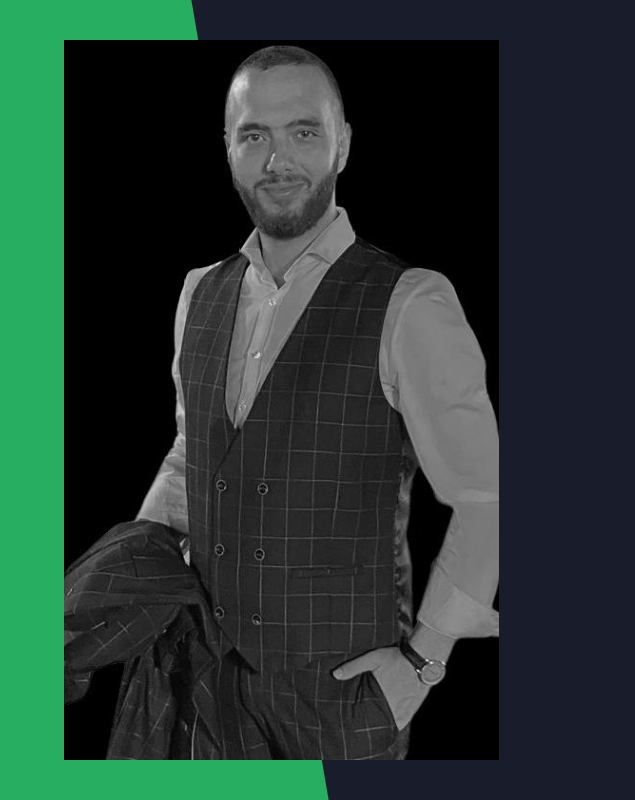
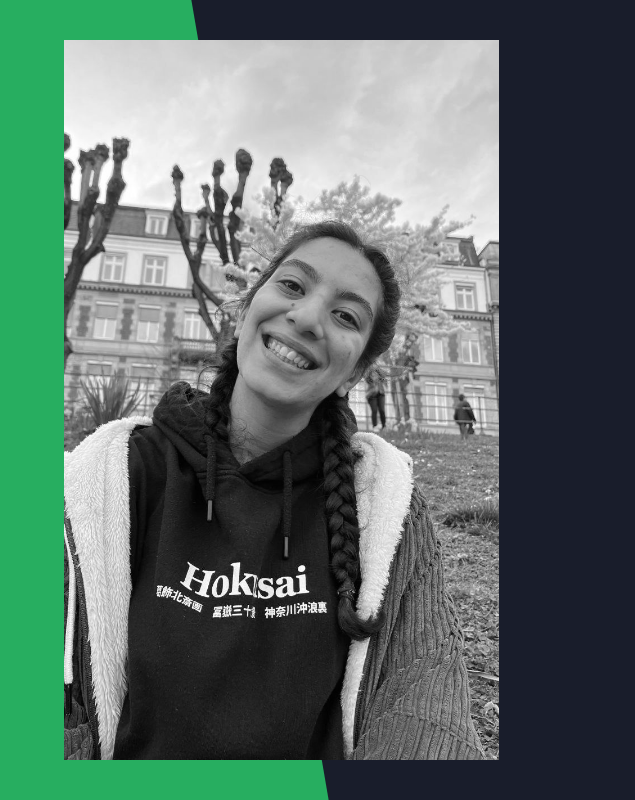
Before and after one commit to L0-0na/Luna_portfolio, a website: page index.html in a window 1280 px wide. Shown: the full height of the page, 0-635 px from the left. Drawn offline with Linux system fonts and the light colour scheme; some icons are missing.

Commit message:
fix iomg

```diff
--- a/index.html
+++ b/index.html
@@ -20,7 +20,7 @@
             <div class="left-header">
                 <div class="h-shape"></div>
                 <div class="image">
-                    <img src="imgs/per1.jpeg" alt="">
+                    <img src="imgs/Luna.jpg" alt="">
                 </div>
             </div>
             <div class="right-header">
```
